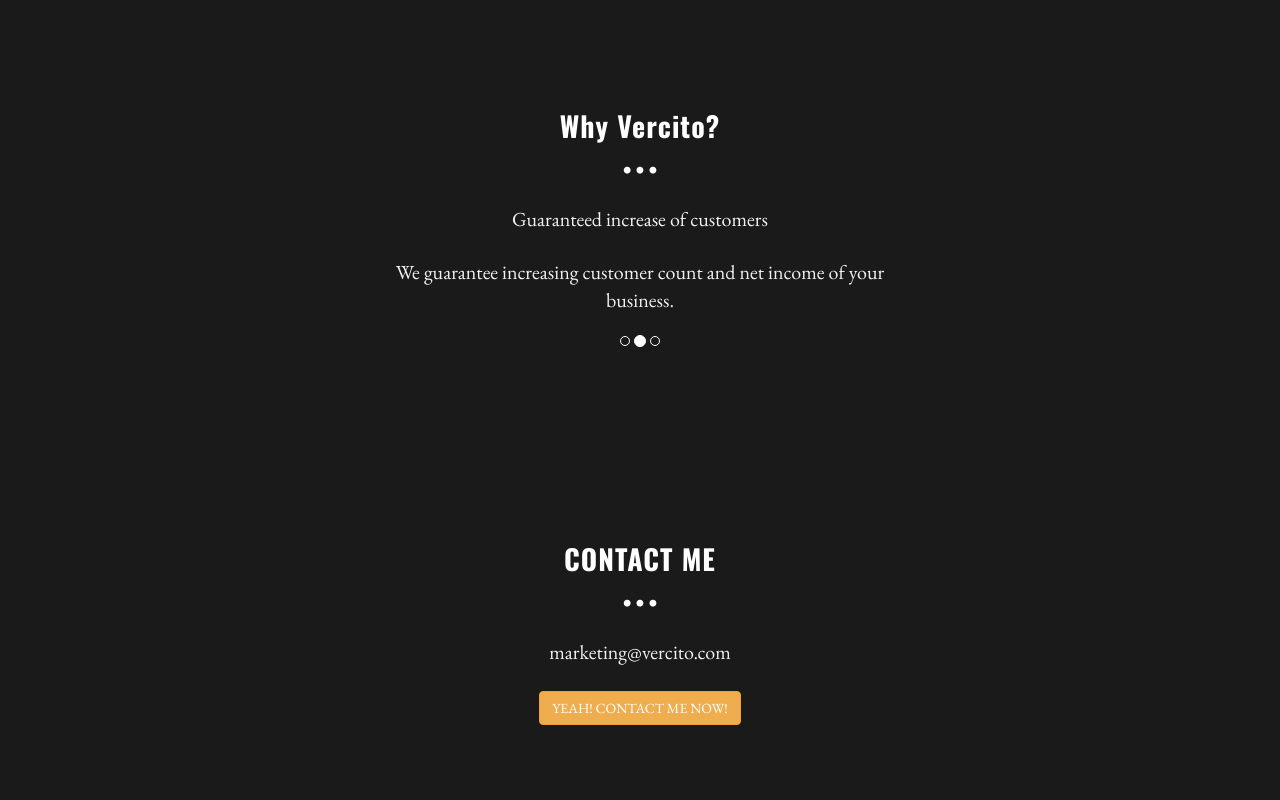
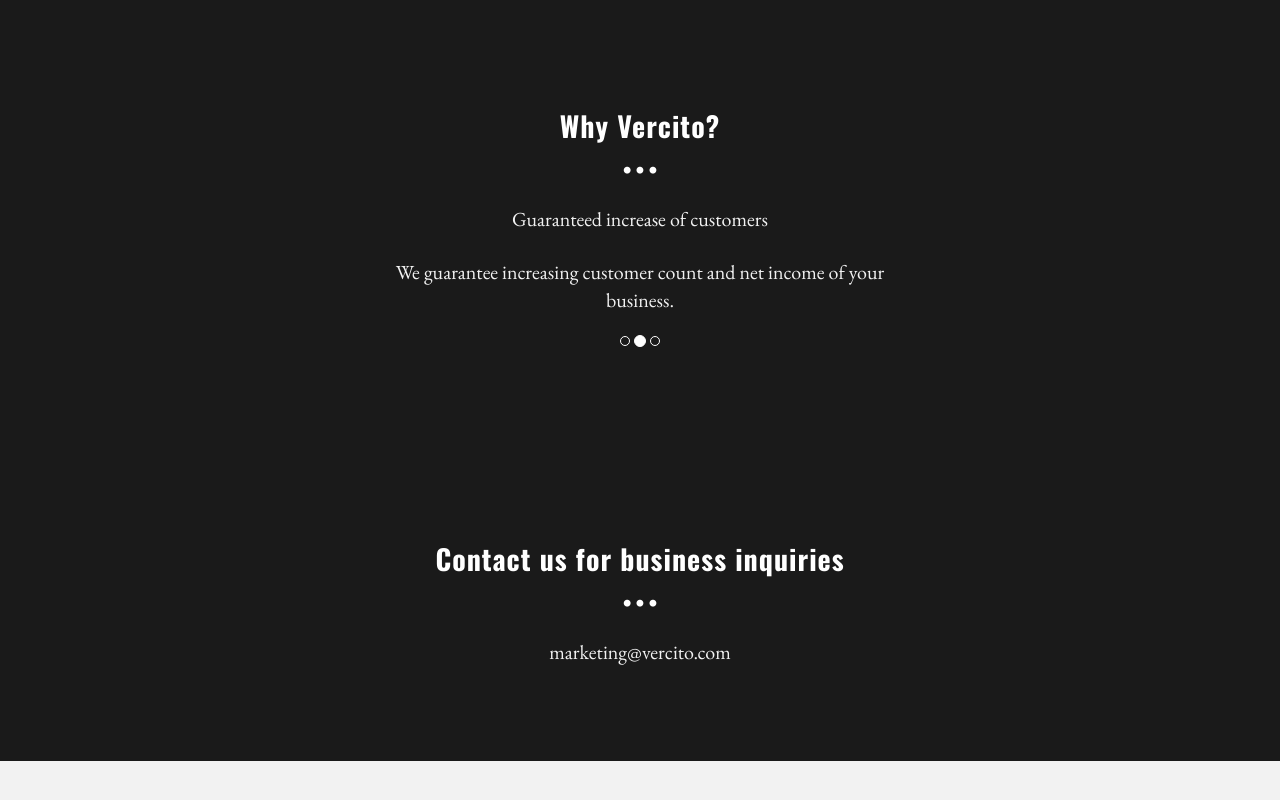
Before and after one commit to vercito/website, a plain HTML site: page index.html in a window 1280 px wide. Shown: the part 1088-1888 px from the top of the page. After the commit the page ends 1849 px from the top, so only its background shows below. Drawn offline with nearby package versions, Linux system fonts and the light colour scheme.

Commit message:
Update index.html

```diff
--- a/index.html
+++ b/index.html
@@ -134,12 +134,11 @@
 	<div id="f">
 		<div class="container">
 			<div class="row">
-				<h3>CONTACT ME</h3>
+				<h3>Contact us for business inquiries</h3>
 				<p class="centered"><i class="icon icon-circle"></i><i class="icon icon-circle"></i><i class="icon icon-circle"></i></p>
 
 				<div class="col-lg-6 col-lg-offset-3">
 					<p>marketing@vercito.com</p>
-					<p><button type="button" class="btn btn-warning">YEAH! CONTACT ME NOW!</button></p>
 				</div>
 			</div>
 		</div>
```
